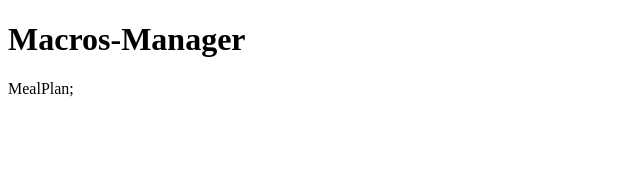
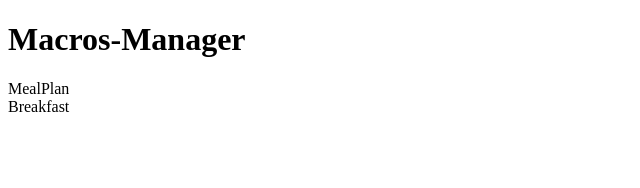
Before and after one commit to clayton-lin/macros-manager, a React app: page / in a window 1280 px wide. Shown: the top 188 px of the page, without its empty margins (0-640 px from the left). Built offline with nearby package versions, Linux system fonts and the light colour scheme.

Commit message:
Convert Meal component to dumb componenet

```diff
--- a/src/components/MealPlan.js
+++ b/src/components/MealPlan.js
@@ -3,14 +3,19 @@ import Meal from './Meal.js';
 
 const MealPlan = (props) => {
 
-  console.log(props);
+  console.log(props)
 
   return (
     <div>
       MealPlan
       {props.meals.map((meal) => {
-        <Meal meal={meal}/>
-      })};
+        return (
+          <div>
+            {meal.mealName}
+          </div>
+        )
+
+      })}
     </div>
   )
 }
```
